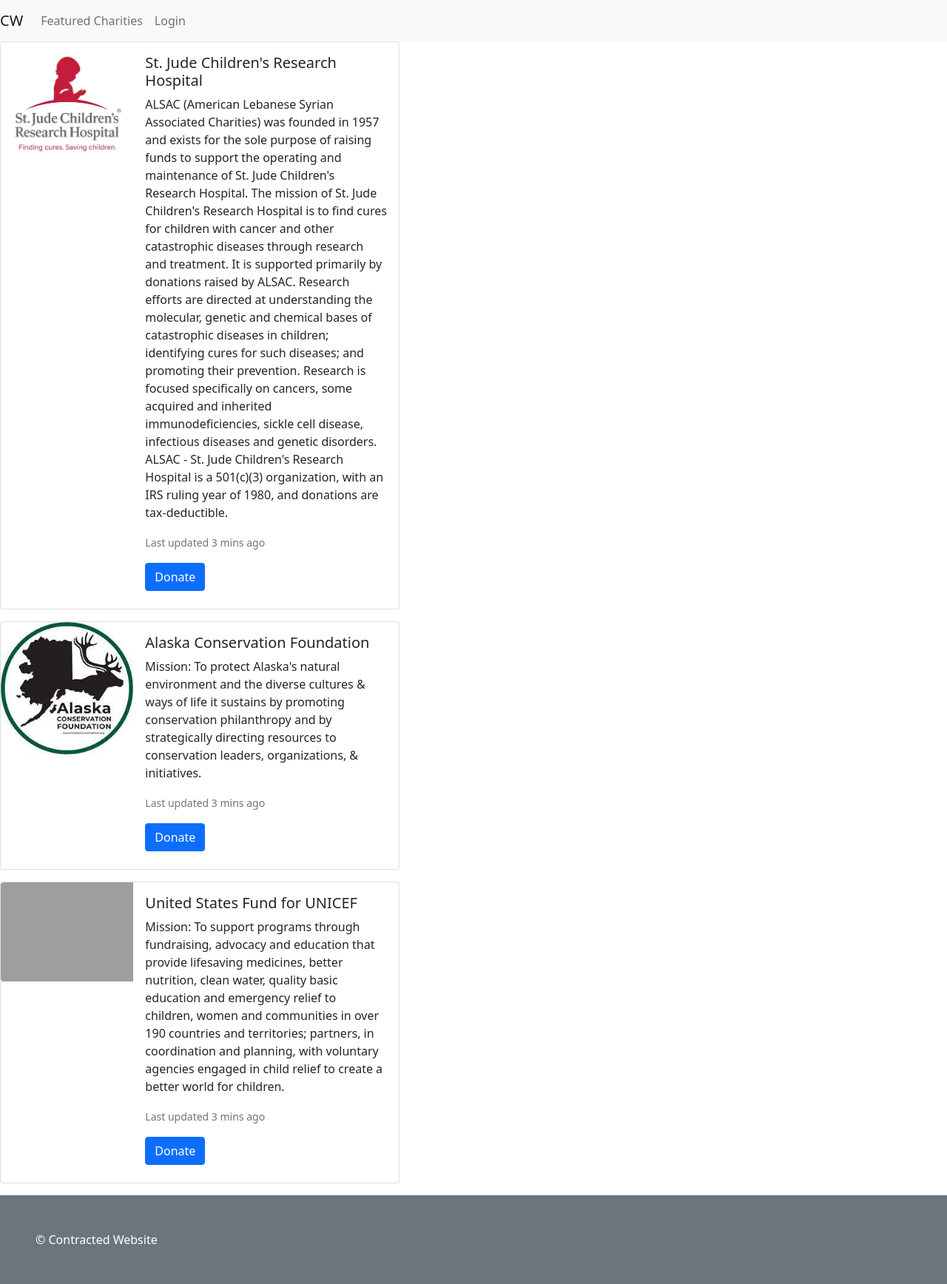
After one commit to Lartg/contractor, a Flask app: page /donate-now/ in a window 1280 px wide. The commit adds this page. Shown: the whole page at 74% size. Run offline with Flask 2, Linux system fonts and the light colour scheme; some libraries are stand-ins or nearby versions; grey boxes are pictures that could not be loaded.

Commit message:
more routes repeat myself a alot

```diff
--- a/app.py
+++ b/app.py
@@ -1,4 +1,4 @@
-from flask import Flask, render_template, request
+from flask import Flask, render_template, request, abort
 from pymongo import MongoClient
 from bson.objectid import ObjectId
 # from werkzeug.utils import redirect
@@ -11,18 +11,24 @@ accounts = db.accounts
 app = Flask(__name__)
 
 #stock accounts for demo
-eg_dono = {'amount': 1000000, 'charity': 'The best charity', 'date': 'everyday'}
+eg_dono = {'amount': '1,000,000.00', 'charity': 'The best charity', 'date': 'everyday', 'mission' : 'Helping people in need.'}
 
+
+no_user = {
+  'username': 'Login',
+}
 donor_user = {
 'username': 'donor',
 'password': 'password',
-'donations': eg_dono,
+'first_name': 'John',
+'last_name': 'Doe',
+'donations': [eg_dono]
 }
 #add new charity
 charity_user = {
 'username': 'charity',
 'password': 'password',
-'donations': [],
+'donations': eg_dono,
 'donors': []
 }
 #view donor account
@@ -73,11 +79,18 @@ def new_account():
 def login_submit():
   account_username = request.form.get('username')
   account = accounts.find_one({'username': account_username})
+  if account == None:
+      abort(404)
   print(account)
-  return render_template('account_profile.html', account = account)
+  return render_template('account_profile.html', account = donor_user)
 
+@app.route('/donate-now/')
+def donate():
+    return render_template('donate_now.html')
 
-
+@app.route('/donation-form/')
+def donation_form():
+    return render_template('donation_form.html')
 
 
 
--- /dev/null
+++ b/templates/donate_now.html
@@ -0,0 +1,63 @@
+{% extends "base.html" %}
+{% block content %}
+<div class="card mb-3" style="max-width: 540px;">
+  <div class="row g-0">
+    <div class="col-md-4">
+      <img src="/static/IMAGES/st-jude.jpg" class="img-fluid rounded-start" alt="...">
+    </div>
+    <div class="col-md-8">
+      <div class="card-body">
+        <h5 class="card-title">St. Jude Children's Research Hospital</h5>
+        <p class="card-text">
+          ALSAC (American Lebanese Syrian Associated Charities) was founded in 1957 and exists for the sole purpose of raising funds to support the
+          operating and maintenance of St. Jude Children's Research Hospital. The mission of St. Jude Children's Research Hospital is to find cures for children
+          with cancer and other catastrophic diseases through research and treatment. It is supported primarily by donations raised by ALSAC. Research efforts
+          are directed at understanding the molecular, genetic and chemical bases of catastrophic diseases in children; identifying cures for such diseases; and promoting their prevention. Research is focused specifically on cancers, some acquired and inherited immunodeficiencies, sickle cell disease, infectious diseases and genetic disorders.
+          ALSAC - St. Jude Children's Research Hospital is a 501(c)(3) organization, with an IRS ruling year of 1980, and donations are tax-deductible.</p>
+        <p class="card-text"><small class="text-muted">Last updated 3 mins ago</small></p>
+        <a href="/donation-form"><button type="submit" class="btn btn-primary mb-2">Donate</button></a>
+      </div>
+    </div>
+  </div>
+</div>
+
+
+<div class="card mb-3" style="max-width: 540px;">
+  <div class="row g-0">
+    <div class="col-md-4">
+      <img src="/static/IMAGES/alaska-conservation-foundation.jpeg" class="img-fluid rounded-start" alt="...">
+    </div>
+    <div class="col-md-8">
+      <div class="card-body">
+        <h5 class="card-title">Alaska Conservation Foundation</h5>
+        <p class="card-text">
+          Mission:
+          To protect Alaska's natural environment and the diverse cultures & ways of life it sustains by
+          promoting conservation philanthropy and by strategically directing resources to conservation
+          leaders, organizations, & initiatives.
+        </p>
+        <p class="card-text"><small class="text-muted">Last updated 3 mins ago</small></p>
+        <a href="/donation-form"><button type="submit" class="btn btn-primary mb-2">Donate</button></a>
+      </div>
+    </div>
+  </div>
+</div>
+
+
+<div class="card mb-3" style="max-width: 540px;">
+  <div class="row g-0">
+    <div class="col-md-4">
+      <img src="/static/IMAGES/unicef.jpeg" class="img-fluid rounded-start" alt="...">
+    </div>
+    <div class="col-md-8">
+      <div class="card-body">
+        <h5 class="card-title">United States Fund for UNICEF</h5>
+        <p class="card-text">Mission:
+          To support programs through fundraising, advocacy and education that provide lifesaving medicines, better nutrition, clean water, quality basic education and emergency relief to children, women and communities in over 190 countries and territories; partners, in coordination and planning, with voluntary agencies engaged in child relief to create a better world for children.</p>
+        <p class="card-text"><small class="text-muted">Last updated 3 mins ago</small></p>
+        <a href="/donation-form"><button type="submit" class="btn btn-primary mb-2">Donate</button></a>
+      </div>
+    </div>
+  </div>
+</div>
+{% endblock %}
--- /dev/null
+++ b/templates/donation_form.html
@@ -0,0 +1,3 @@
+{% extends "base.html" %}
+{% block content %}
+{% endblock %}
--- a/templates/partials/navbar.html
+++ b/templates/partials/navbar.html
@@ -1,7 +1,6 @@
 <nav class="navbar navbar-expand navbar-light bg-light">
   <a class="navbar-brand" href="/CW/">CW</a>
   <div class="navbar-nav">
-    <a class="nav-item nav-link active" href="#">Home</a>
     <a class="nav-item nav-link" href="/featured-charities/">Featured Charities</a>
     <!-- ADD DIVIDERS -->
     <a class="nav-item nav-link" href="/login/">Login</a>
```
Also changed, not shown: templates/account_profile.html (+21 -3 lines), 1 other file.
